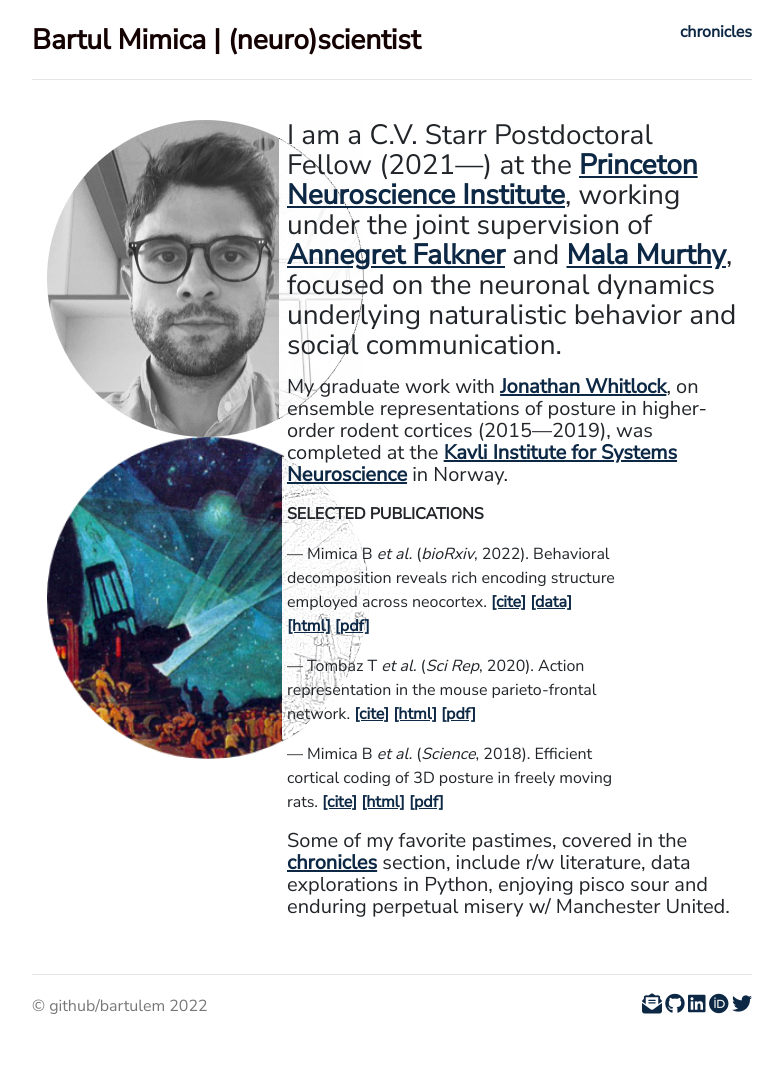
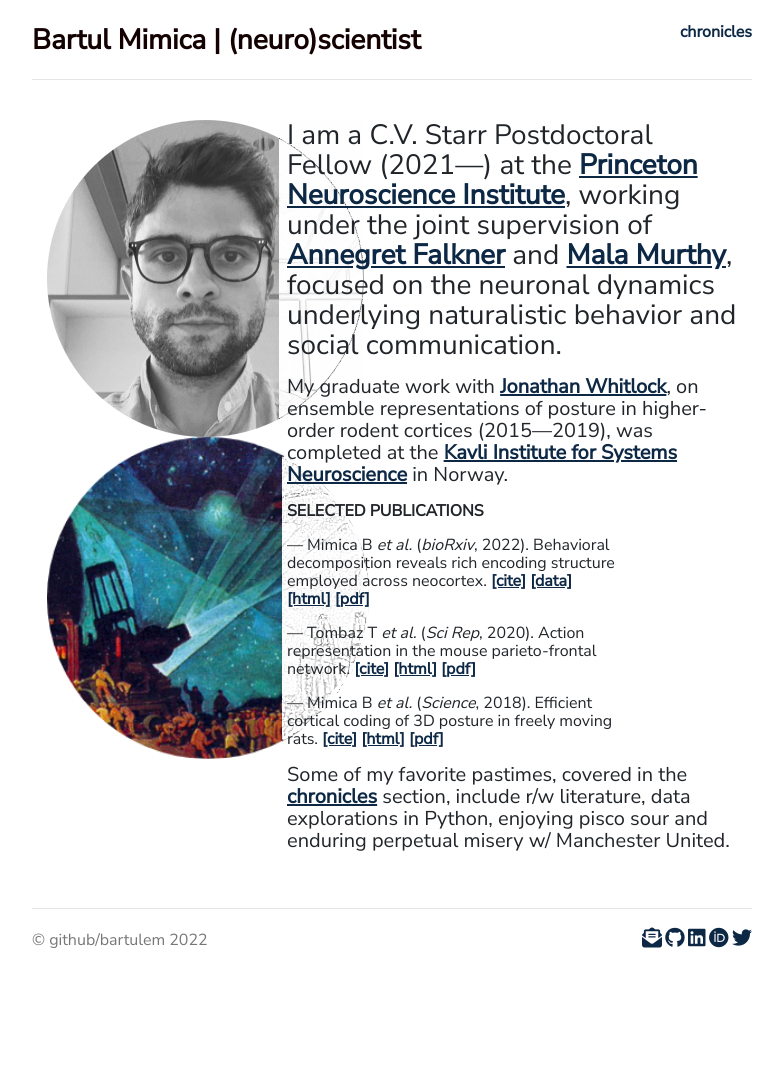
Before and after one commit to bartulem/bartulem.github.io, a Jekyll site: the page built from index.html, in a window 1280 px wide. Shown: the whole page, without its empty margins (248-1031 px from the left). Built offline with Jekyll 4.4.1, drawn with Linux system fonts in a browser that asks for light colours; nearby versions of some CDN libraries; comment, search, counter and statistics services are not loaded; a style sheet for code colours, icons or effects is not loaded; after the commit the page ends 1008 px from its top, so only the background shows below that.

Commit message:
change pubs layout v67

```diff
--- a/css/style.css
+++ b/css/style.css
@@ -48,7 +48,6 @@ img.custom { margin-bottom: 30px; }
 .marketing p { font-size: 20px; line-height: 22px; }
 .marketing p.lead { font-size: 28px; line-height: 30px; }
 .marketing p.publications { font-size: 16px; line-height: 18px; }
-.enumerating p.publications { font-size: 16px; line-height: 24px; border-collapse: collapse; border-spacing: 0; }
 
 .posts-list h1 { margin: 0; }
 .posts-list h2 { margin: 0; }
--- a/index.html
+++ b/index.html
@@ -16,12 +16,12 @@ tag: (neuro)scientist
 
 	<p>My graduate work with <a style= "text-decoration: underline" target="_blank" href="https://www.whitlocklab.org/">Jonathan Whitlock</a>, on ensemble representations of posture in higher-order rodent cortices (2015—2019), was completed at the <a style= "text-decoration: underline" target="_blank" href="https://www.ntnu.edu/kavli">Kavli Institute for Systems Neuroscience</a> in Norway.</p>
 
-	<div class="row enumerating">
+	<div class="row" row-gap=0>
 		<div class="col-sm-12">
 		<p align="left" class="publications"> <b>SELECTED PUBLICATIONS</b></p>
 		</div>
 	</div>
-	<div class="row enumerating">
+	<div class="row" row-gap=0>
 		<div class="col-sm-9">
 		<p align="left" class="publications">— Mimica B <em>et al.</em> (<em>bioRxiv</em>, 2022). Behavioral decomposition reveals rich encoding structure employed across neocortex. <a href="files/mimica2022.bib" download><u>[cite]</u></a> <a href="https://figshare.com/articles/dataset/Rat_3D_Tracking_E-Phys_KISN_2020_Dataset/17903834" target="_blank"><u>[data]</u></a> <a href="https://www.biorxiv.org/content/10.1101/2022.02.08.479515v2" target="_blank"><u>[html]</u></a> <a href="/files/MTBFDW_2022_bioRxiv.pdf" target="_blank"><u>[pdf]</u></a></p>
 		</div>
@@ -32,7 +32,7 @@ tag: (neuro)scientist
 		<a class="altmetric-embed" data-badge-popover="right" data-badge-type="donut" data-doi="10.1101/2022.02.08.479515" data-hide-no-mentions="false"></a>
 		</div>
 	</div>
-	<div class="row enumerating">
+	<div class="row">
 		<div class="col-sm-9">
 		<p align="left" class="publications">— Tombaz T <em>et al.</em> (<em>Sci Rep</em>, 2020). Action representation in the mouse parieto-frontal network. <a href="files/tombaz2020.bib" download><u>[cite]</u></a> <a href="https://www.nature.com/articles/s41598-020-62089-6?error=cookies_not_supported&code=e0a538d4-9569-4b30-b2d1-d78d1c8e03b3" target="_blank"><u>[html]</u></a> <a href="/files/tombaz2020_scireports.pdf" target="_blank"><u>[pdf]</u></a></p>
 		</div>
@@ -43,7 +43,7 @@ tag: (neuro)scientist
 		<a class="altmetric-embed" data-badge-popover="right" data-badge-type="donut" data-doi="10.1038/s41598-020-62089-6" data-hide-no-mentions="true"></a>
 		</div>
 	</div>
-	<div class="row enumerating">
+	<div class="row">
 		<div class="col-sm-9">
 		<p align="left" class="publications">— Mimica B <em>et al.</em> (<em>Science</em>, 2018). Efficient cortical coding of 3D posture in freely moving rats. <a href="/files/mimica2018.bib" download><u>[cite]</u></a> <a href="https://science.sciencemag.org/content/362/6414/584" target="_blank"><u>[html]</u></a> <a href="files/mimica2018_science.pdf" target="_blank"><u>[pdf]</u></a></p>
 		</div>
```
